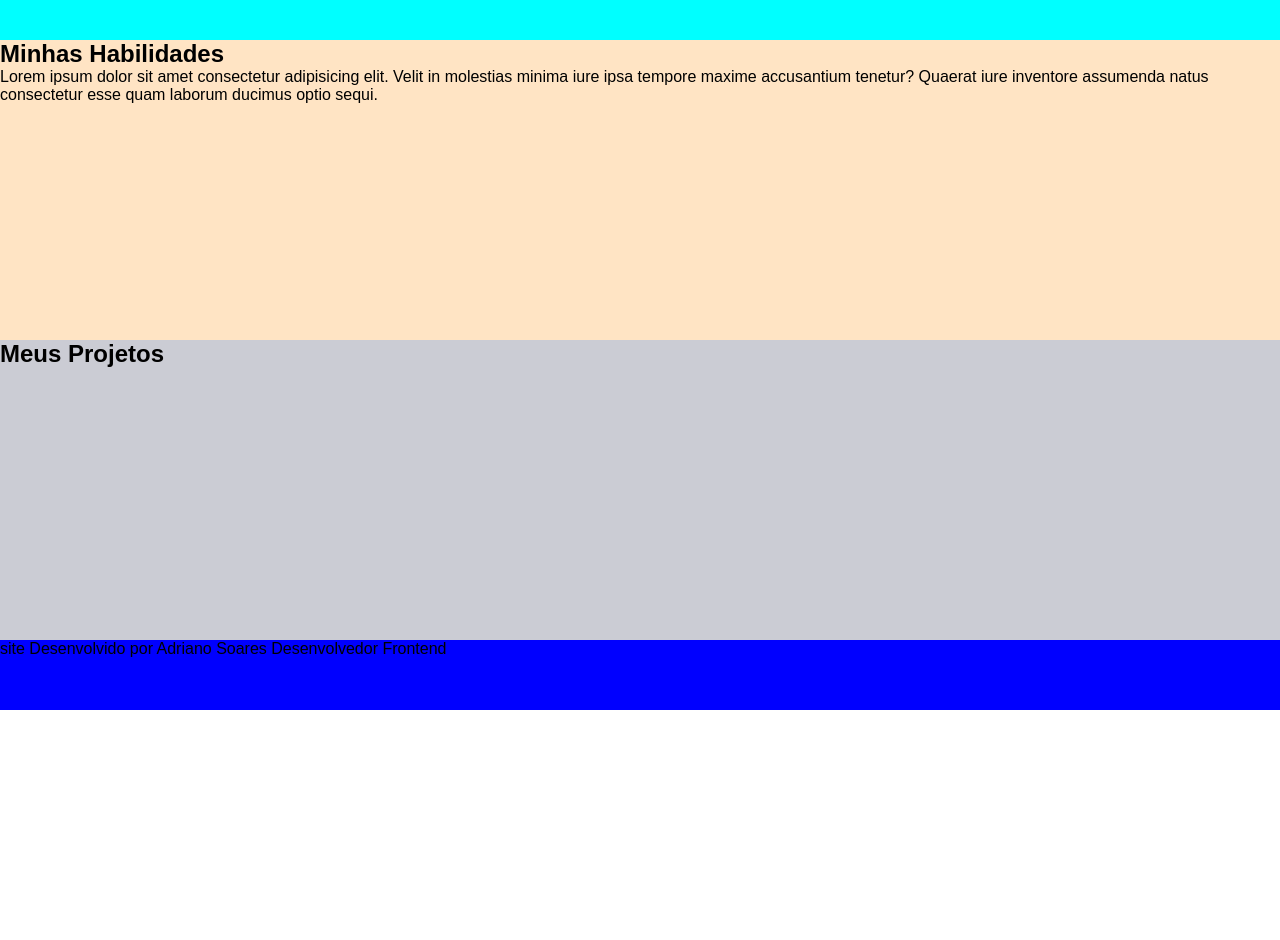
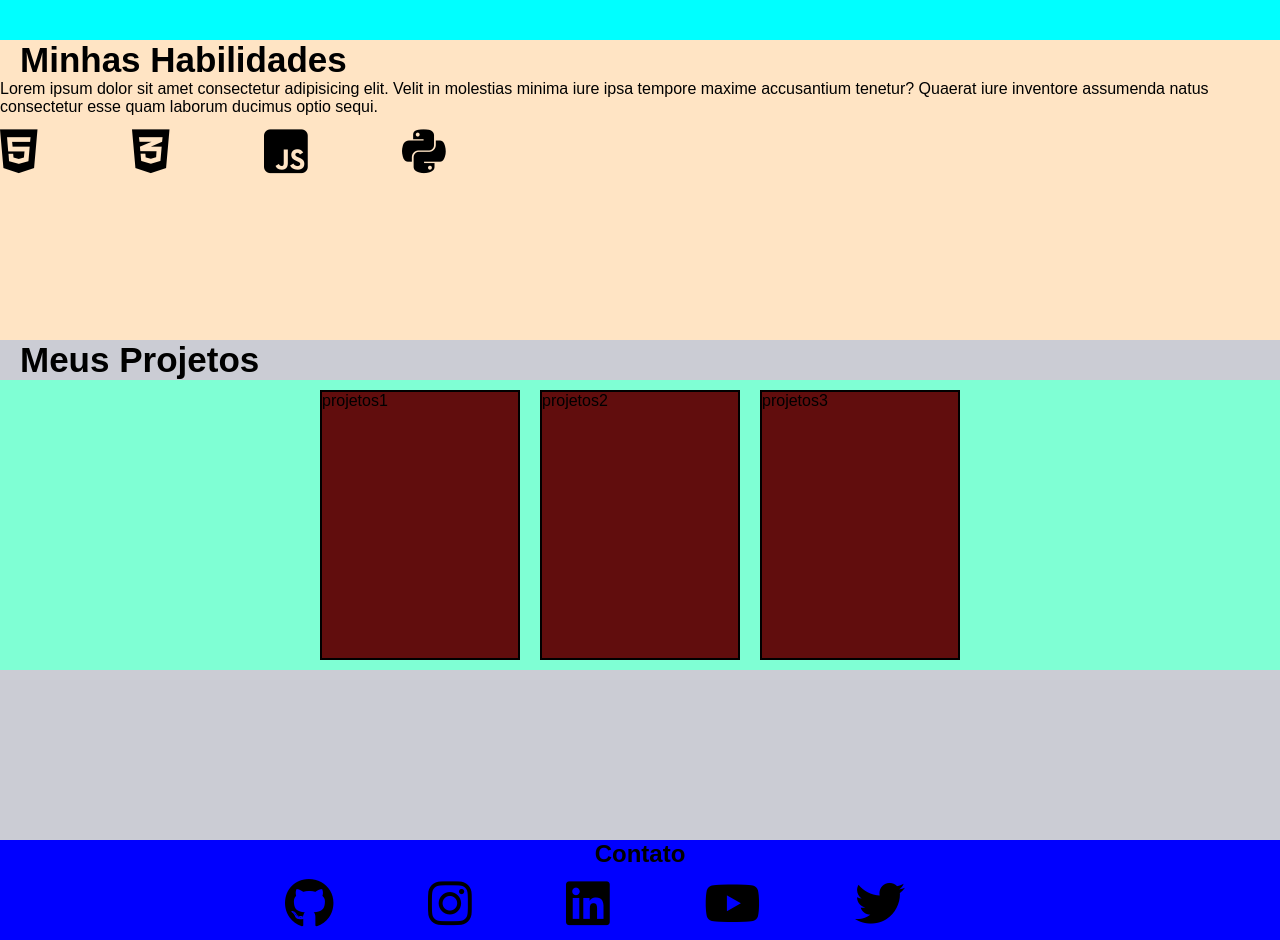
Before and after one commit to Adrianosoares22/primeiro-projeto, a plain HTML site: page index.html in a window 1280 px wide. Shown: the part 960-1900 px from the top of the page. Before the commit the page ends 1670 px from the top, so only its background shows below. Drawn offline with Linux system fonts and the light colour scheme.

Commit message:
testando

```diff
--- a/css/estilos.css
+++ b/css/estilos.css
@@ -76,18 +76,60 @@ li a:hover{
     height: 300px;
     background-color: aqua;
 }
+.sobre-mim h2{
+    font-size: 35px;
+    margin-left: 20px;
+}
 .habilidades{
     width: auto;
     height: 300px;
     background-color: bisque;
 }
+.habilidades h2{
+    font-size: 35px;
+    margin-left: 20px;
+}
+.content-habilidade ul li a i{
+    font-size: 50px;
+    margin-top: 10px;
+}
 .projetos{
     width: auto;
-    height: 300px;
+    height: 500px;
     background-color: #CBCCD4;
+}
+.projetos h2{
+    font-size: 35px;
+    margin-left: 20px;
+}
+.projetando{
+    background-color: aquamarine;
+    display: flex;
+    justify-content: center;
+
+}
+
+.card{
+    background-color: #610d0d;
+    width: 200px;
+    height: 270px;
+    border: 2px solid black;
+    margin: 10px;
+
 }
 .rodape{
     width: auto;
-    height: 70px;
+    height: 100px;
     background-color: blue;
 }
+.content-rodape{
+    display: flex;
+    align-items: center;
+    justify-content: center;
+    flex-direction: column;
+    text-align: center;
+}
+.content-rodape ul li a i{
+    font-size: 50px;
+    margin-top: 10px;
+}
--- a/index.html
+++ b/index.html
@@ -40,15 +40,49 @@
             <h2>Minhas Habilidades</h2>
             <p>Lorem ipsum dolor sit amet consectetur adipisicing elit. Velit in molestias minima iure ipsa tempore maxime accusantium tenetur? Quaerat iure inventore assumenda natus consectetur esse quam laborum ducimus optio sequi.</p>
 
+            <div class="content-habilidade">
+
+                <ul class="habili">
+                    <li><a href="#"><i class="fa-brands fa-html5"></i></a></li>
+                    <li><a href="#"><i class="fa-brands fa-css3-alt"></i></a></li>
+                    <li><a href="#"><i class="fa-brands fa-square-js"></i></a></li>
+                    <li><a href="#"><i class="fa-brands fa-python"></i></a></li>
+                </ul>
+            </div>
+
 
         </section>
         <section class="projetos">
+
             <h2>Meus Projetos</h2>
+
+            <div class="projetando">
+
+                <div class="card">
+                    <p>projetos1</p>
+                </div>
+                <div class="card">
+                    <p>projetos2</p>
+                </div>
+                <div class="card">
+                    <p>projetos3</p>
+                </div>
+
+            </div>
 
 
         </section>
         <footer class="rodape">
-            <p>site Desenvolvido por Adriano Soares Desenvolvedor Frontend</p>
+            <div class="content-rodape">
+                <h2>Contato</h2>
+                <ul class="sociais">
+                    <li><a href="#"><i class="fa-brands fa-github"></i></a></li>
+                    <li><a href="#"><i class="fa-brands fa-instagram"></i></a></li>
+                    <li><a href="#"><i class="fa-brands fa-linkedin"></i></a></li>
+                    <li><a href="#"><i class="fa-brands fa-youtube"></i></a></li>
+                    <li><a href="#"><i class="fa-brands fa-twitter"></i></a></li>
+                </ul>
+            </div>
 
         </footer>
 
```
